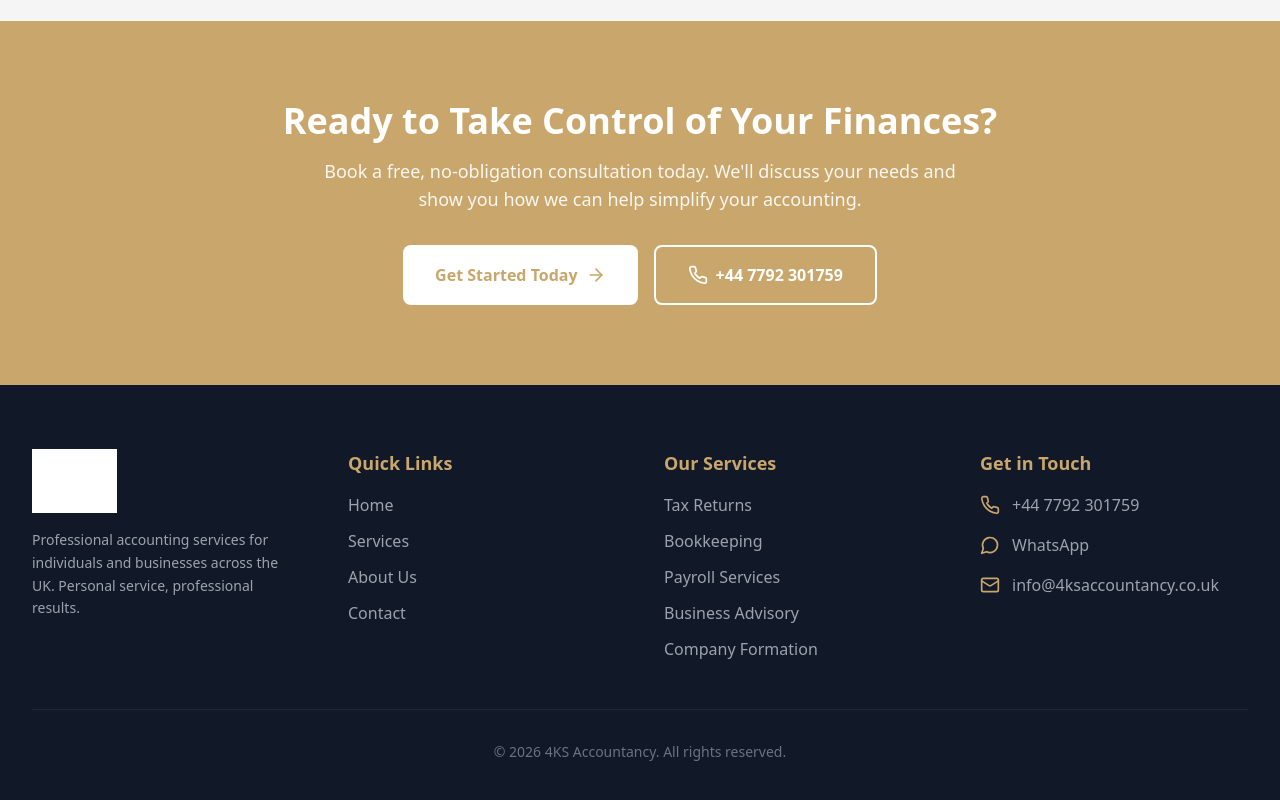
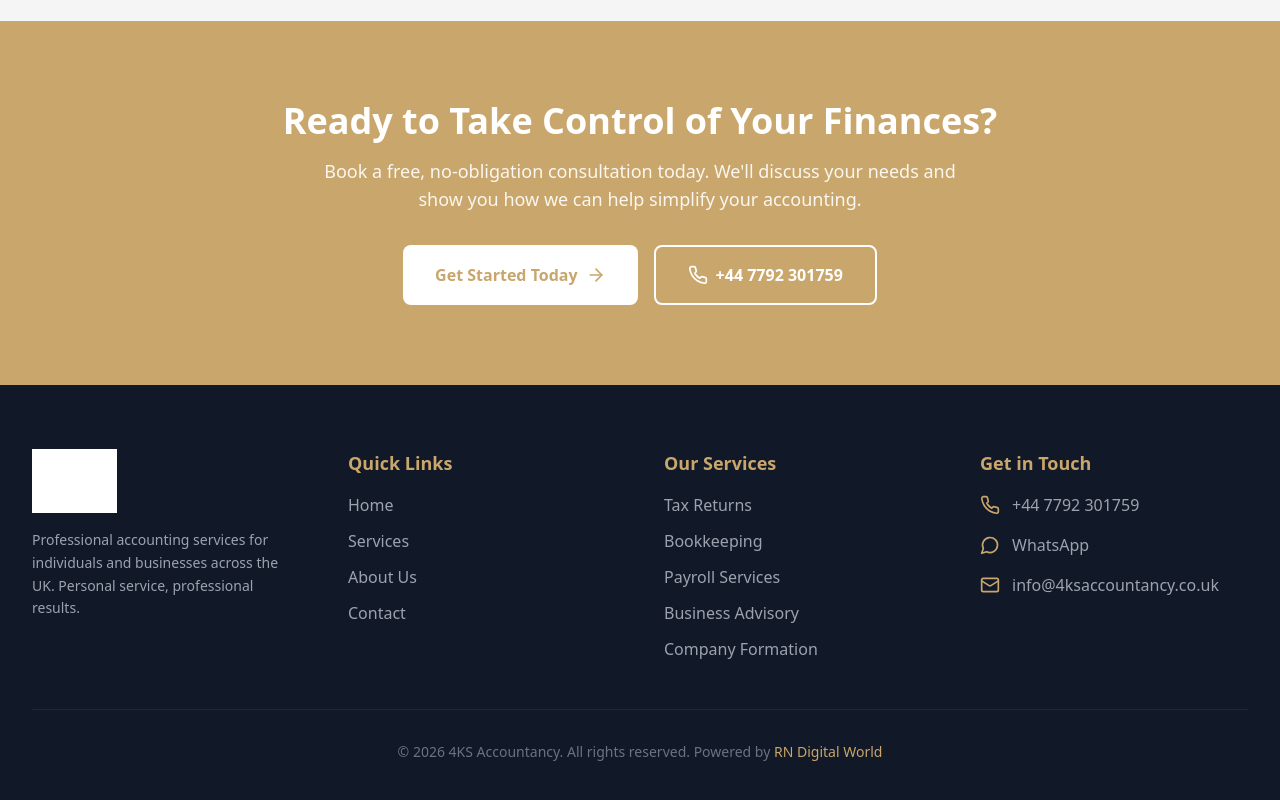
Before and after one commit to ranlenobrega/fourks-accountancy, a Next.js app: page / in a window 1280 px wide. Shown: the part 4005-4805 px from the top of the page. Built offline with nearby package versions, Linux system fonts and the light colour scheme; grey boxes are pictures that could not be loaded.

Commit message:
Update footer.tsx

```diff
--- a/src/components/footer.tsx
+++ b/src/components/footer.tsx
@@ -92,10 +92,19 @@
         </div>
 
         <div className="border-t border-gray-800 mt-12 pt-8 text-center">
-          <p className="text-gray-500 text-sm">
-            © {new Date().getFullYear()} 4KS Accountancy. All rights reserved.
-          </p>
-        </div>
+  <p className="text-gray-500 text-sm">
+    © {new Date().getFullYear()} 4KS Accountancy. All rights reserved. Powered by{" "}
+    <a
+      href="https://rn-digitalworld.com"
+      target="_blank"
+      rel="noopener noreferrer"
+      className="text-[#c9a66b] hover:text-white transition-colors"
+    >
+      RN Digital World
+    </a>
+  </p>
+</div>
+
       </div>
     </footer>
   );
```
